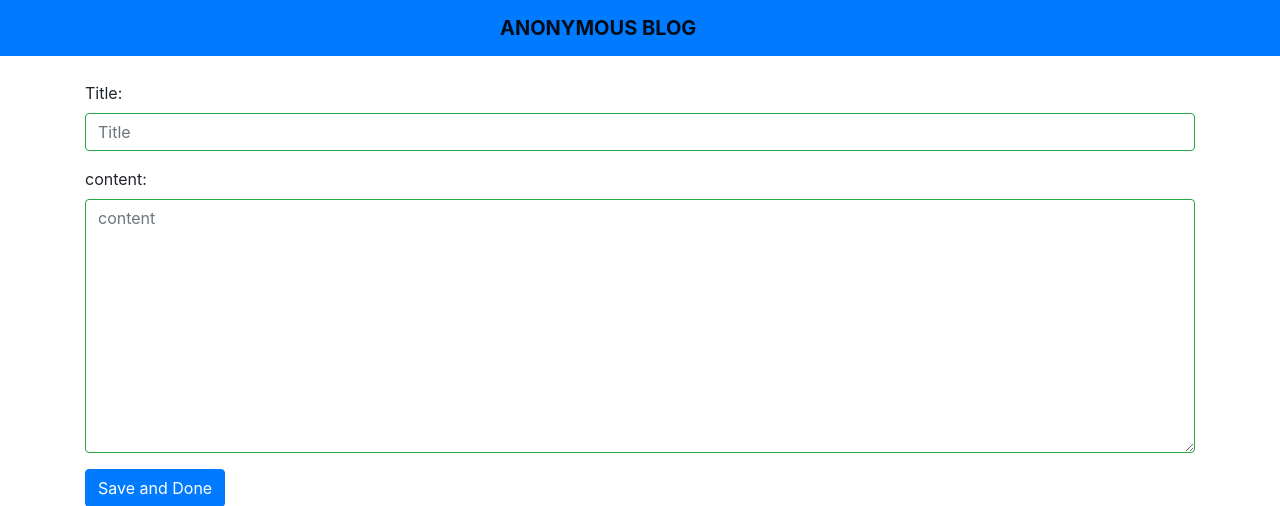
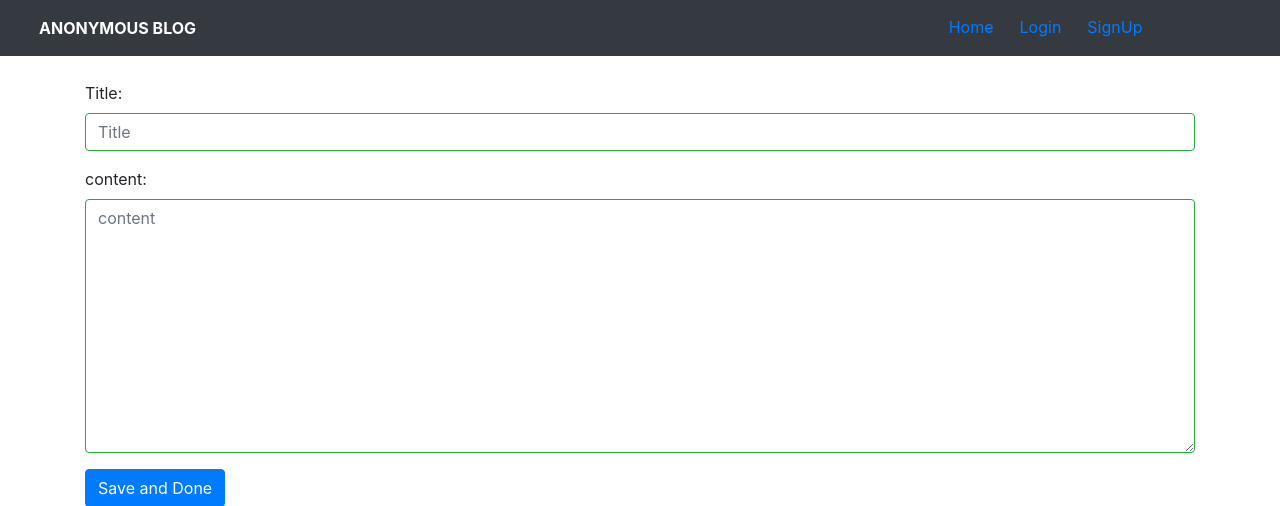
Before and after one commit to Sudhathankavel/djangoprojects, a Django app: page /Blog/ in a window 1280 px wide. Shown: the top 506 px of the page. Run offline with Django 3.2, Linux system fonts and the light colour scheme; some libraries are stand-ins or nearby versions.

Commit message:
commit for issue #25

```diff
--- a/Blog/templates/Blog/base.html
+++ b/Blog/templates/Blog/base.html
@@ -9,11 +9,31 @@
         <link rel="stylesheet" href="{% static 'Blog/style.css' %}" type="text/css">
     </head>
     <body>
-        <header>
-                <nav class="navbar navbar-light bg-primary" style="">
-                    <span class="navbar-brand mb-0 h1">{% block header %}{% endblock %}</span>
-                </nav>
-        </header>
+        <nav class="navbar navbar-expand-sm bg-dark navbar-dark">
+          <ul class="navbar-nav">
+              <li class="nav-item active col-sm-12" style="width:700px;">
+                <a class="nav-link" href="#">{% block header %}{% endblock %}</a>
+              </li>
+              <li class="nav-item">
+                  <a class="btn btn-link" href="{% url 'Blog:homepage' %}">Home</a>
+              </li>
+              {% if request.user.is_authenticated %}
+                  <li class="nav-item float-right">
+                      <a class="btn btn-link" href="{% url 'Blog:mine' %}">/Mine</a>
+                  </li>
+                  <li class="nav-item float-right">
+                      <a class="btn btn-link" href="{% url 'Blog:logout' %}">LOGOUT</a>
+                  </li>
+              {% else %}
+                  <li class="nav-item float-right">
+                      <a class="btn btn-link" href="{% url 'Blog:login' %}">Login</a>
+                  </li>
+                  <li class="nav-item float-right">
+                      <a class="btn btn-link" href="{% url 'Blog:signup' %}">SignUp</a>
+                  </li>
+              {% endif %}
+          </ul>
+        </nav>
 
         <main>
             {% block pagecontent %}{% endblock %}
```
